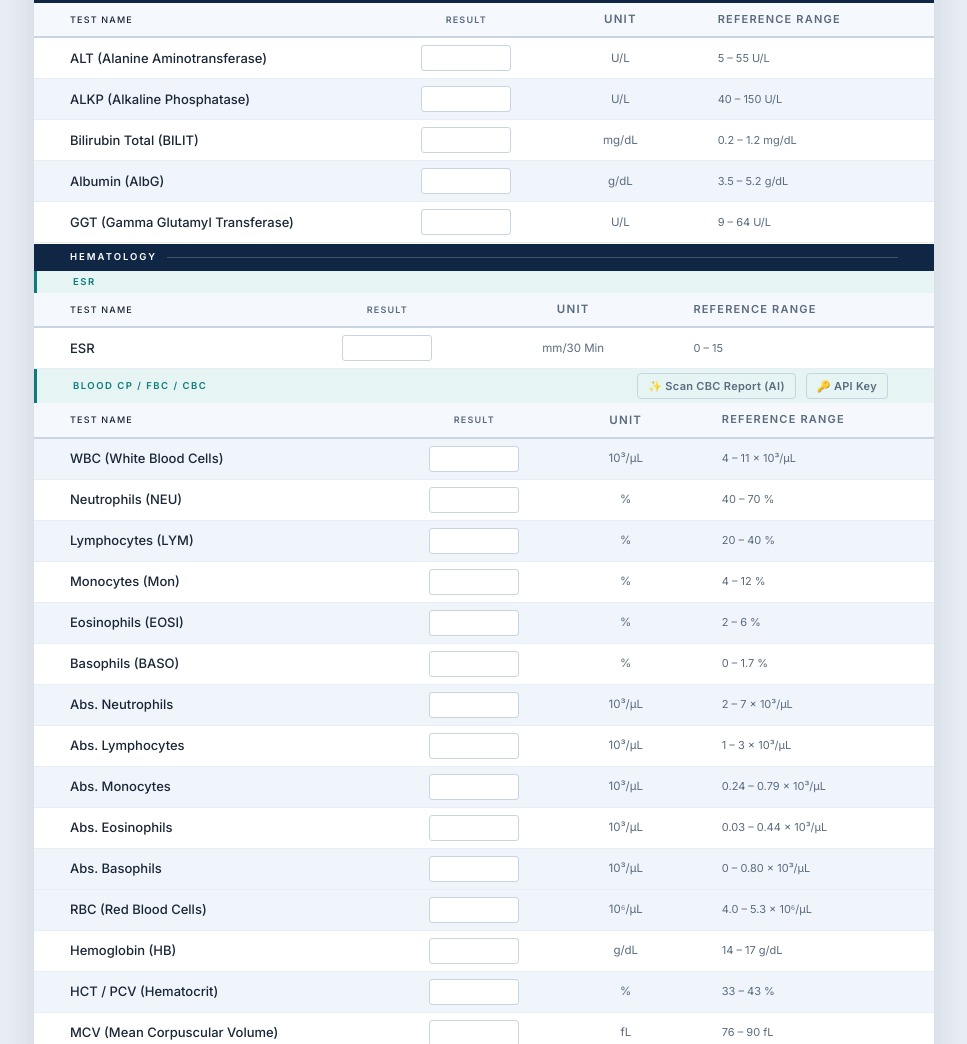
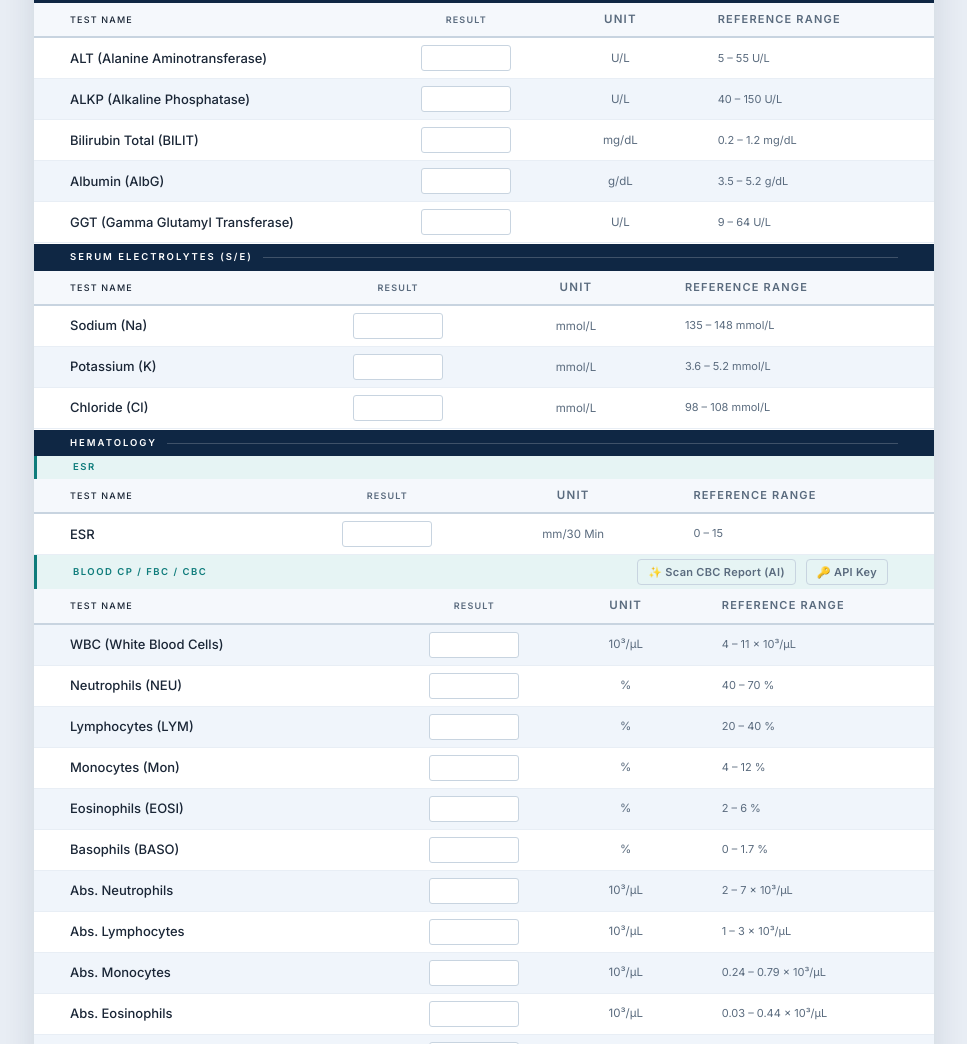
Before and after one commit to vealuoh-sys/lab, a plain HTML site: page index.html in a window 1280 px wide. Shown: the part 1131-2175 px from the top of the page, without its empty margins (156-1123 px from the left). Drawn offline with Linux system fonts and the light colour scheme.

Commit message:
Update index.html

```diff
--- a/index.html
+++ b/index.html
@@ -1036,6 +1036,39 @@
     </table>
   </div>
 
+<!-- ══ SERUM ELECTROLYTES ══ -->
+  <div class="section" id="sec-S/E">
+    <div class="section-header">SERUM ELECTROLYTES (S/E)</div>
+    <table>
+      <thead><tr>
+        <th class="col-test">Test Name</th>
+        <th class="col-result">Result</th>
+        <th class="col-unit">Unit</th>
+        <th class="col-range">Reference Range</th>
+      </tr></thead>
+      <tbody>
+        <tr class="empty-row" data-section="sec-S/E">
+          <td class="col-test">Sodium (Na)</td>
+          <td class="col-result"><input class="result-input" type="text" oninput="handleResult(this)"></td>
+          <td class="col-unit">mmol/L</td>
+          <td class="col-range">135 – 148 mmol/L</td>
+        </tr>
+        <tr class="empty-row" data-section="sec-S/E">
+          <td class="col-test">Potassium (K)</td>
+          <td class="col-result"><input class="result-input" type="text" oninput="handleResult(this)"></td>
+          <td class="col-unit">mmol/L</td>
+          <td class="col-range">3.6 – 5.2 mmol/L</td>
+        </tr>
+        <tr class="empty-row" data-section="sec-S/E">
+          <td class="col-test">Chloride (Cl)</td>
+          <td class="col-result"><input class="result-input" type="text" oninput="handleResult(this)"></td>
+          <td class="col-unit">mmol/L</td>
+          <td class="col-range">98 – 108 mmol/L</td>
+        </tr>
+      </tbody>
+    </table>
+  </div>
+
 
   <!-- ══ HEMATOLOGY ══ -->
   <div class="section" id="sec-hema">
```
